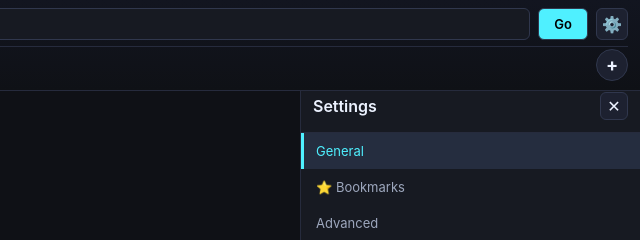
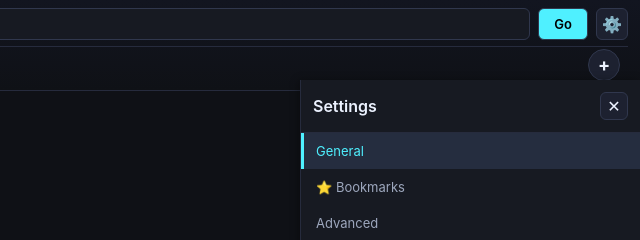
Before and after one commit to einfachduncan/Me-Browser, an Electron app: page index.html in a window 1320 px wide. Both pictures are taken after a click on the button "⚙️". Shown: the top 240 px of the page, 680-1320 px from the left. Drawn offline with Linux system fonts and the light colour scheme; no server answers.

Commit message:
Fix sidebar z-index - sidebar now appears on top of webview

```diff
--- a/styles.css
+++ b/styles.css
@@ -34,7 +34,7 @@
   flex: 0 0 auto;
   background: linear-gradient(180deg, #121520 0%, #0f1116 100%);
   border-bottom: 1px solid #262b3d;
-  z-index: 1000;
+  z-index: 100;
   padding: 8px 12px;
   display: flex;
   flex-direction: column;
@@ -165,6 +165,7 @@
   border-top: 1px solid #262b3d;
   overflow-x: auto;
   overflow-y: hidden;
+  padding: 0 8px;
 }
 
 .tabs-container {
@@ -282,6 +283,7 @@
   flex: 1;
   overflow: hidden;
   background: var(--bg);
+  z-index: 10;
 }
 
 /* SIDEBAR */
@@ -297,12 +299,13 @@
   flex-direction: column;
   transform: translateX(100%);
   transition: transform 0.3s ease;
-  z-index: 999;
+  z-index: 1000;
   overflow-y: auto;
 }
 
 .sidebar.open {
   transform: translateX(0);
+  box-shadow: -2px 0 8px rgba(0, 0, 0, 0.3);
 }
 
 .sidebar::-webkit-scrollbar {
```
